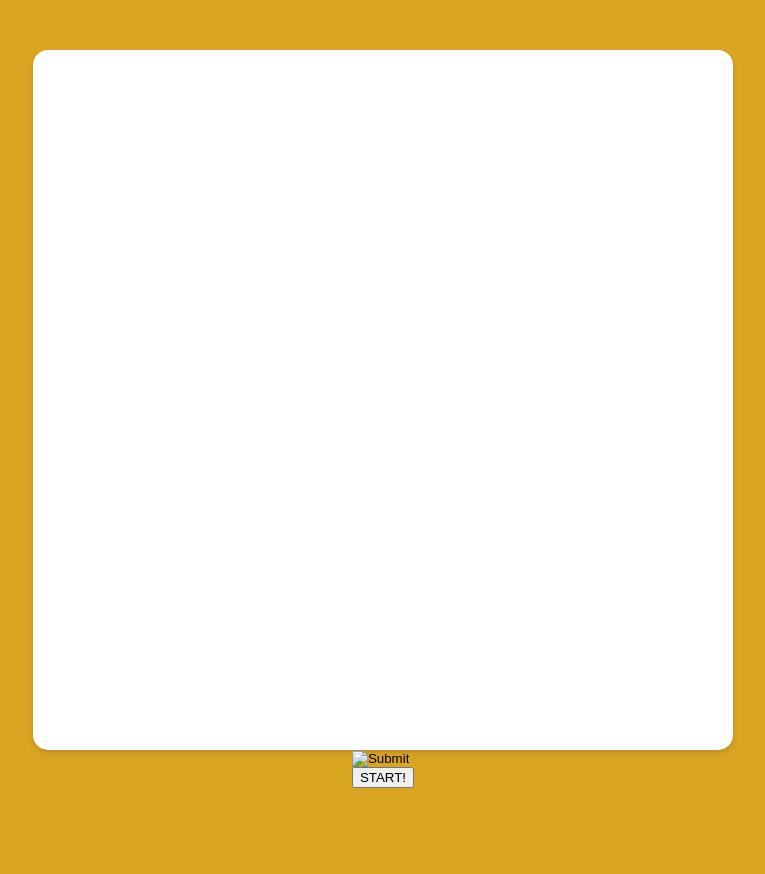
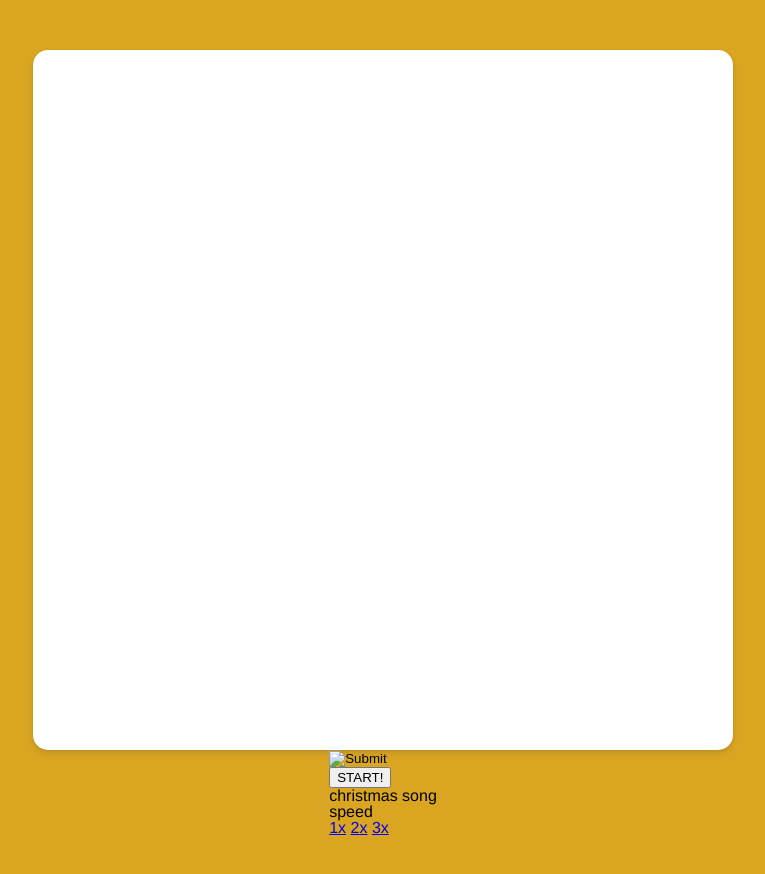
Before and after one commit to cheonsooo/christmas-rhythm-game, a plain HTML site: page index.html in a window 1280 px wide. Shown: the whole page, without its empty margins (257-1022 px from the left). Before the commit the page ends 838 px from the top, so only its background shows below. Drawn offline with Linux system fonts and the light colour scheme.

Commit message:
#1 add menu

```diff
--- a/index.html
+++ b/index.html
@@ -20,6 +20,33 @@
         </div>
         <div class="falling">
 
+    <div class="game">
+        <div class="hit">
+            <div class="hit_combo"></div>
+            <div class="hit_perfect"></div>
+        </div>
+
+        <div class="track-container"> </div>
+
+        <div class="menu">
+            <div class="menu_song">
+                <h1>christmas song</h1>
+            </div>
+            <div class="menu_config">
+                <div class="config_speed">
+                    <h2>speed</h2>
+                    <div>
+                        <a class="btn btn--small btn--selected" href="#">1x</a>
+                        <a class="btn btn--small" href="#">2x</a>
+                        <a class="btn btn--small" href="#">3x</a>
+                      </div>
+                </div>
+
+            </div>
+        </div>
+        </div>
+    </div>
+
         </div>
     </div>
 </body>
```
